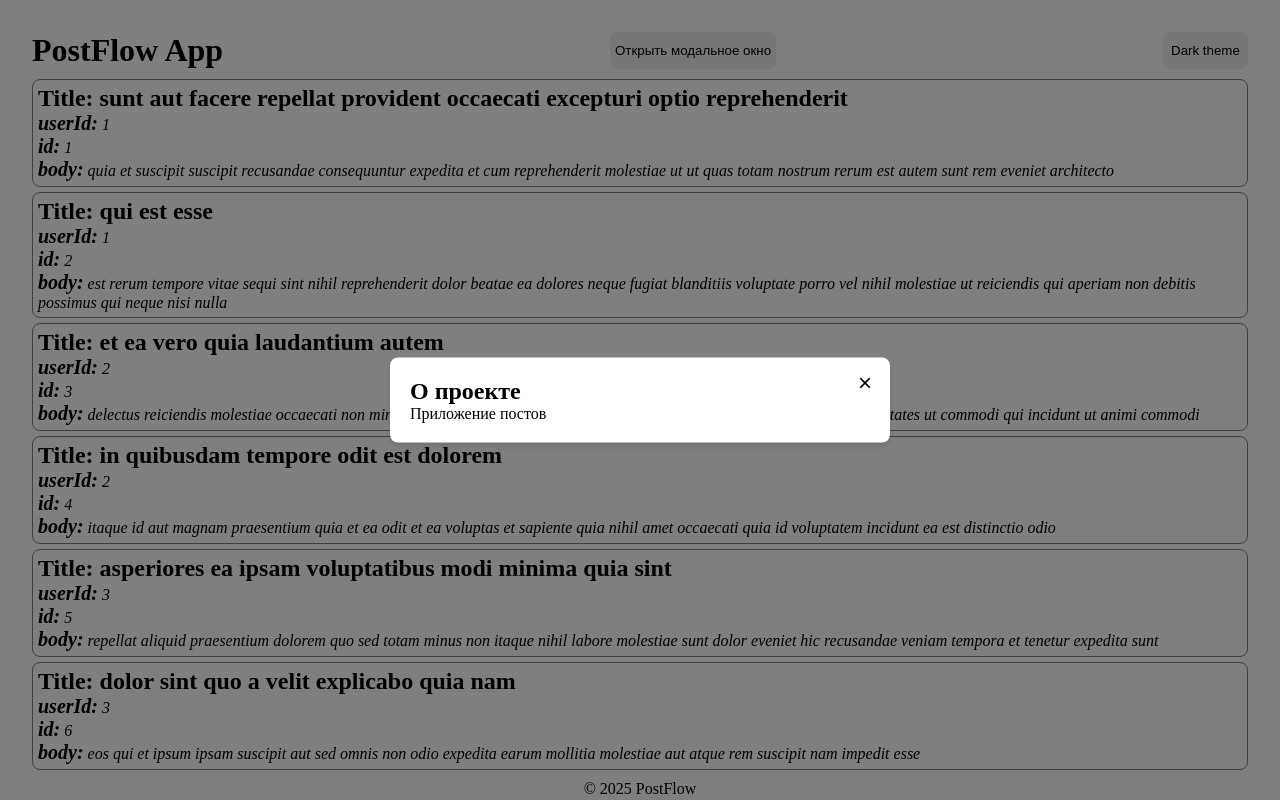
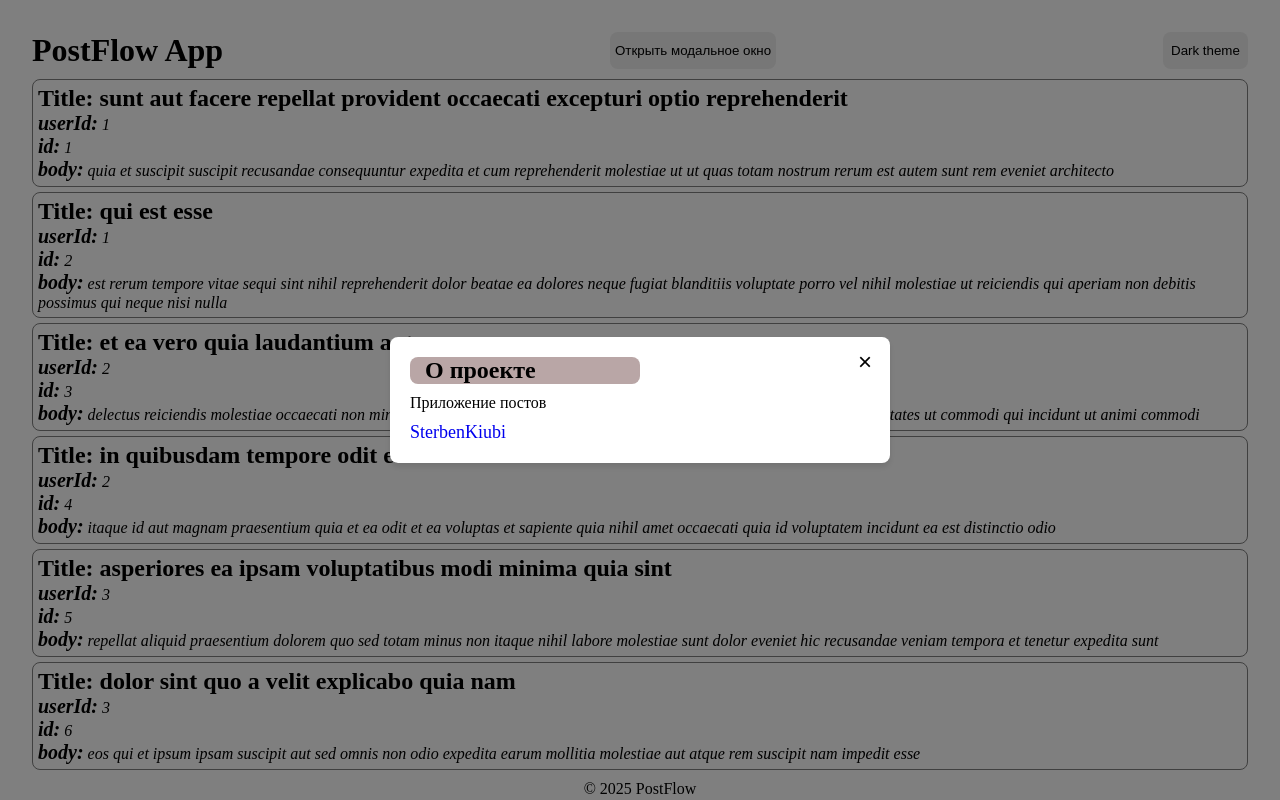
Before and after one commit to SterbenKiubi/PostFlow, a React (Vite) app in the folder my-app/: page / in a window 1280 px wide. Both pictures are taken after a click on the button "Открыть модальное окно". Built offline with nearby package versions, Linux system fonts and the light colour scheme.

Commit message:
feat: add compound components for modal

```diff
--- a/my-app/src/shared/ui/Modal/Modal.module.css
+++ b/my-app/src/shared/ui/Modal/Modal.module.css
@@ -46,3 +46,22 @@
     background-color: #f0f0f0;
     border-radius: 50%;
 }
+
+.modalHeader {
+    background-color: rgb(185, 166, 166);
+    border-radius: 8px;
+    padding: 0 15px;
+    width: 50%;
+}
+
+.modalBody {
+    margin: 10px 0;
+}
+
+.modalFooter {
+    font-size: 18px;
+}
+
+.modalFooter a{
+    text-decoration: none;
+}
--- a/my-app/src/shared/ui/Modal/Modal.tsx
+++ b/my-app/src/shared/ui/Modal/Modal.tsx
@@ -1,14 +1,16 @@
 import ReactDOM from "react-dom";
 import styles from "./Modal.module.css";
-
+import type { FC, ReactNode } from "react";
+import { ModalHeader } from "./ModalHeader";
+import { ModalBody } from "./ModalBody";
+import { ModalFooter } from "./ModalFooter";
 interface ModalProps {
     isOpen: boolean;
     onClose: () => void;
-    children: React.ReactNode;
-}
+    children: ReactNode;
+};
 
-export const Modal = ({ isOpen, onClose, children }: ModalProps) => {
-
+const ModalComponent: FC<ModalProps> = ({ isOpen, onClose, children }) => {
     if (!isOpen) return null;
 
     return ReactDOM.createPortal(
@@ -26,3 +28,9 @@ export const Modal = ({ isOpen, onClose, children }: ModalProps) => {
         document.body
     );
 };
+
+export const Modal = Object.assign(ModalComponent, {
+    Header: ModalHeader,
+    Body: ModalBody,
+    Footer: ModalFooter
+});
--- /dev/null
+++ b/my-app/src/shared/ui/Modal/ModalBody.tsx
@@ -0,0 +1,6 @@
+import type { FC, ReactNode } from "react";
+import styles from "./Modal.module.css";
+
+export const ModalBody: FC<{children: ReactNode}> = ({ children }) => (
+    <div className={styles.modalBody}>{children}</div>
+);
--- /dev/null
+++ b/my-app/src/shared/ui/Modal/ModalFooter.tsx
@@ -0,0 +1,6 @@
+import type { FC, ReactNode } from "react";
+import styles from "./Modal.module.css";
+
+export const ModalFooter: FC<{children: ReactNode}> = ({ children }) => (
+    <div className={styles.modalFooter}>{children}</div>
+);
--- /dev/null
+++ b/my-app/src/shared/ui/Modal/ModalHeader.tsx
@@ -0,0 +1,6 @@
+import type { FC, ReactNode } from "react";
+import styles from "./Modal.module.css";
+
+export const ModalHeader: FC<{children: ReactNode}> = ({ children }) => (
+    <div className={styles.modalHeader}>{children}</div>
+);
--- a/my-app/src/widgets/LayoutHeader/Header.tsx
+++ b/my-app/src/widgets/LayoutHeader/Header.tsx
@@ -11,8 +11,16 @@ export const Header = () => {
             <h1>PostFlow App</h1>
             <button className={styles.modalButton} onClick={() => setIsOpen(true)}>Открыть модальное окно</button>
             <Modal isOpen={isOpen} onClose={() => setIsOpen(false)}>
-                <h2>О проекте</h2>
-                <p>Приложение постов</p>
+                <Modal.Header>
+                    <h2>О проекте</h2>
+                </Modal.Header>
+                <Modal.Body>
+                    <p>Приложение постов</p>
+                </Modal.Body>
+                <Modal.Footer>
+                    <a href="https://github.com/SterbenKiubi"
+                    target="_blank">SterbenKiubi</a>
+                </Modal.Footer>
             </Modal>
             <ThemeSwitcher />
         </header>
```
